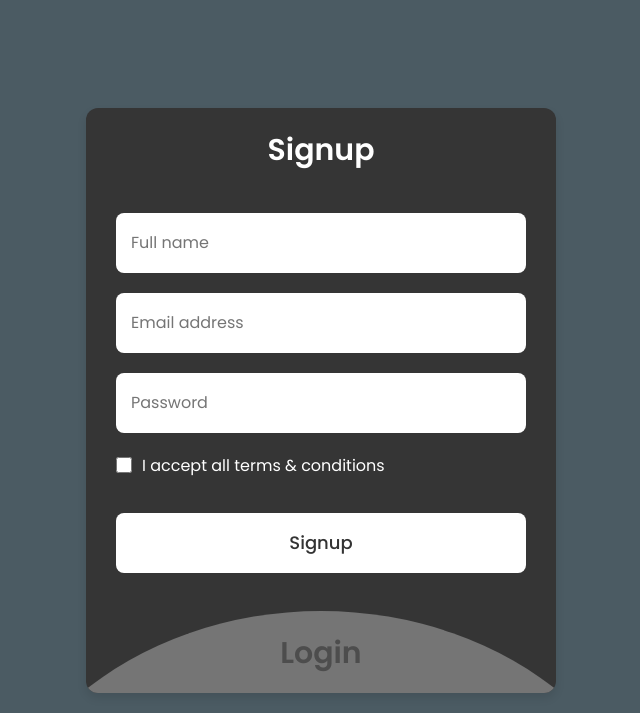
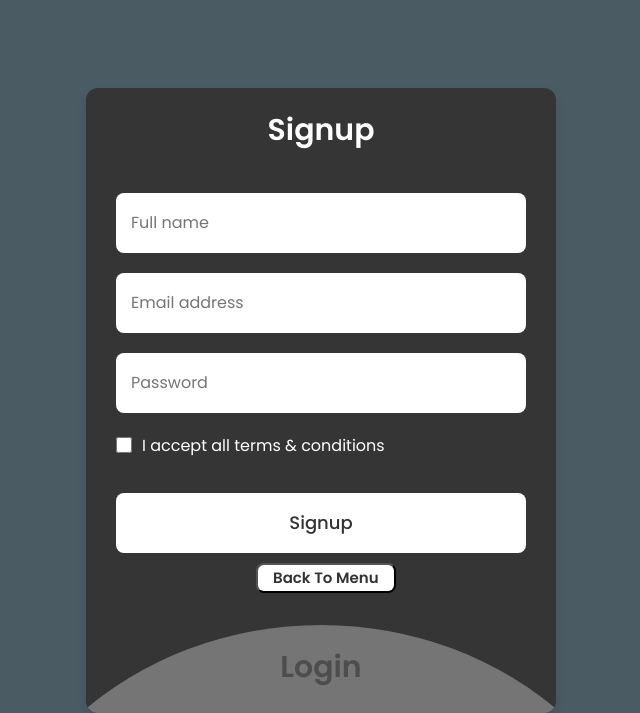
Before and after one commit to Blackniku/bashProject-cp, a plain HTML site: page login.html in a window 1280 px wide. Shown: the whole page, without its empty margins (319-959 px from the left). Drawn offline with Linux system fonts and the light colour scheme.

Commit message:
new file:   PasswordReset.html 	modified:   css/styleLogin.css 	modified:   js/login.js 	modified:   login.html 	modified:   mainPage.html

```diff
--- a/css/styleLogin.css
+++ b/css/styleLogin.css
@@ -157,3 +157,17 @@ form
   color: #fff;
   border: none;
 }
+/* -------- NEW --------  */
+#Home {
+  height: 30px;
+
+  padding: 0
+    15px;
+  font-size: 15px;
+  font-weight: 600;
+  margin-top: 10px;
+  margin-left: 140px;
+  color: #333;
+  border-radius: 8px;
+  background: #fff;
+}
--- a/js/login.js
+++ b/js/login.js
@@ -30,7 +30,8 @@ submit.addEventListener("click", () => {
         user.value = ''
         password.value = ''
     } else if (password.value == '1' && login.password == '1'){
-        alert("ata")
+        alert("Logou!!")
+
     }
 })
 // limpar as mensagens de erro caso o usuario acerte kkkk
--- a/login.html
+++ b/login.html
@@ -31,6 +31,10 @@
                 <input type="submit" value="Signup" />
             </form>
         </div>
+        <input id="Home" type="submit" value="Back To Menu" onclick="window.open('index.html', '_blank')" />
+
+
+
 
         <div class="form login">
             <header>Login</header>
@@ -38,7 +42,7 @@
                 <input class="user" type="text" placeholder="Email address"  />
                 <input class="password" type="password" placeholder="Password" />
                 <div class="error"></div>
-                <a href="#">Forgot password?</a>
+                <a target="_blank" href="/PasswordReset.html">Forgot password?</a>
                 <input  class="submit" type="submit" value="Login" />
             </form>
         </div>
```
Also changed, not shown: mainPage.html (+1 -1 lines), PasswordReset.html (added).
